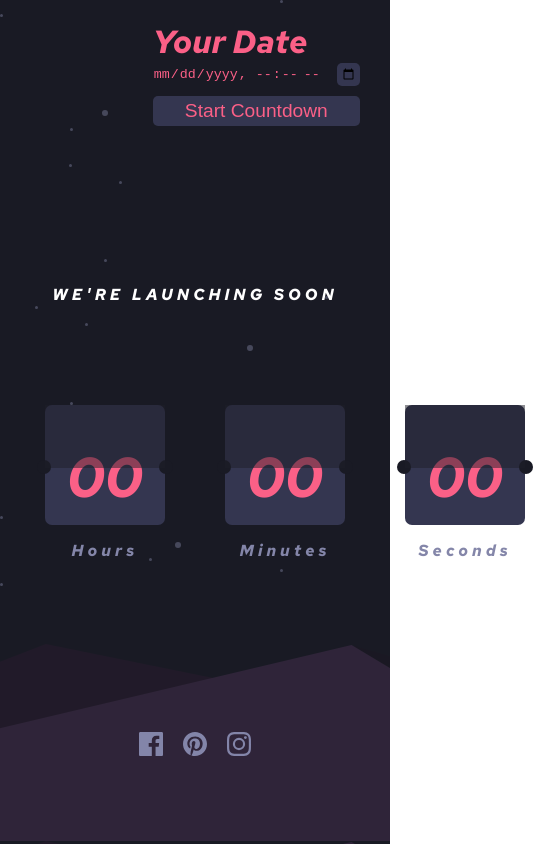
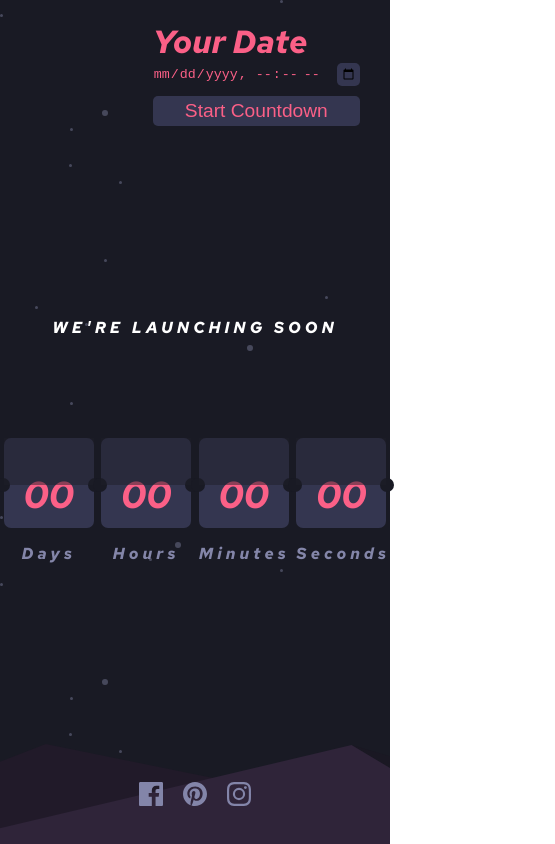
Before and after one commit to Holmanyiyos/launch-countdown-timer, a React (Create React App) app: page / in a window 390 px wide. Shown: the whole page, 555 px wide, since content can reach past the window. Built offline with nearby package versions, Linux system fonts and the light colour scheme.

Commit message:
mobile version

```diff
--- a/src/App.css
+++ b/src/App.css
@@ -24,13 +24,17 @@
   letter-spacing: 4px;
 }
 .countdown{
+  width: 100vw;
   display: flex;
+  justify-content: center;
   margin-top: 100px;
 }
 
 .countdown div{
+  width: 230px;
+  height: 230px;
   text-align: center;
-  margin: 0 15px;
+  margin: 0 auto;
 }
 
 .countdown p{
@@ -46,3 +50,20 @@
   bottom: 0;
   background-image: url("./assets/pattern-hills.svg");
 }
+
+@media (max-width: 800px) {
+ .footer{
+   min-height: 100px;
+ }
+ .countdown div{
+   width: 110px;
+   height: 110px;
+ }
+}
+
+@media (max-width: 600px) {
+  .countdown div{
+    width: 90px;
+    height: 90px;
+  }
+ }
--- a/src/pages/countDown/styles.css
+++ b/src/pages/countDown/styles.css
@@ -1,12 +1,12 @@
 .num__container{
     position: relative;
     display: block;
-    width: 120px;
-    height: 120px;
+    width: 100%;
+    height: 100%;
     align-content: center;
     box-sizing: border-box;
     background-color: hsl(236, 21%, 26%);
-    font-size: 3rem;
+    font-size: 5rem;
     border-radius: 7px;
     color: hsl(345, 95%, 68%);
 }
@@ -23,28 +23,70 @@
 }
 
 .timenum{
-    padding-top: 25px;
+    padding-top: 60px;
 }
 
 .timenum::before{
     content: "";
     display: block;
-    width: 14px;
-    height: 14px;
+    width: 20px;
+    height: 20px;
     border-radius: 50%;
     background-color: hsl(234, 17%, 12%);
     position: absolute;
-    top: 55px;
-    left: -8px;
+    top: 112px;
+    left: -12px;
 }
 .timenum::after{
     content: "";
     display: block;
-    width: 14px;
-    height: 14px;
+    width: 18px;
+    height: 18px;
     border-radius: 50%;
     background-color: hsl(234, 17%, 12%);
     position: absolute;
-    top: 55px;
-    right: -8px;
+    top: 112px;
+    right: -9px;
 }
+
+@media (max-width: 800px) {
+    .num__container{
+      font-size: 2.4rem;
+    }
+    .timenum{
+        padding-top: 30px;
+    }
+    .timenum::before{
+        width: 14px;
+        height: 14px;
+        top: 50px;
+        left: -7px;
+    }
+    .timenum::after{
+        width: 14px;
+        height: 14px;
+        top: 50px;
+        right: -7px;
+    }
+}
+
+@media (max-width: 600px) {
+    .num__container{
+      font-size: 2rem;
+    }
+    .timenum{
+        padding-top: 23px;
+    }
+    .timenum::before{
+        width: 14px;
+        height: 14px;
+        top: 40px;
+        left: -8px;
+    }
+    .timenum::after{
+        width: 14px;
+        height: 14px;
+        top: 40px;
+        right: -8px;
+    }
+}
```
